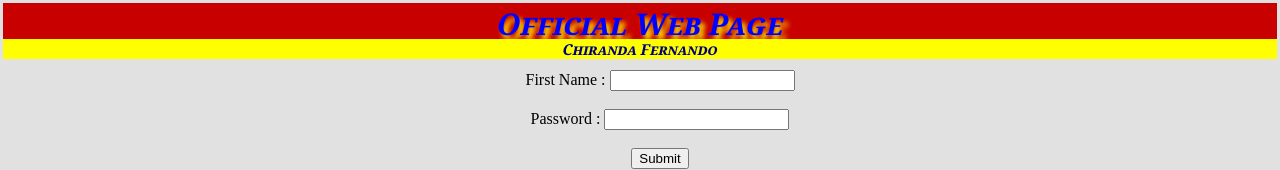
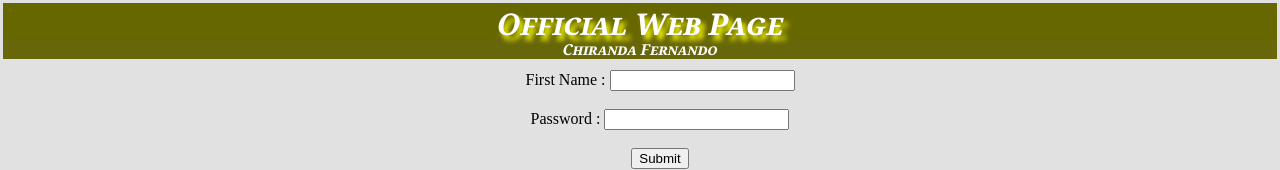
Before and after one commit to chiranda/chiranda.github.io, a plain HTML site: page index.html in a window 1280 px wide. Shown: the top 170 px of the page. Drawn offline with Linux system fonts and the light colour scheme.

Commit message:
Update styles.css

```diff
--- a/styles.css
+++ b/styles.css
@@ -1,11 +1,11 @@
 		h1{
-			    background-color : rgb(200,0,0);
-				color : blue;
+			    background-color : rgb(103,103,0);
+				color : white;
 				text-align : center;
 			}
 			h3{
-			    background-color : yellow;
-				color : rgb(0,0,125);
+			    background-color : rgb(103,103,10);
+				color : white;
 				text-align : center;
 				moz-animation-duration: 2s;
                 -webkit-animation-duration: 2s;
```
